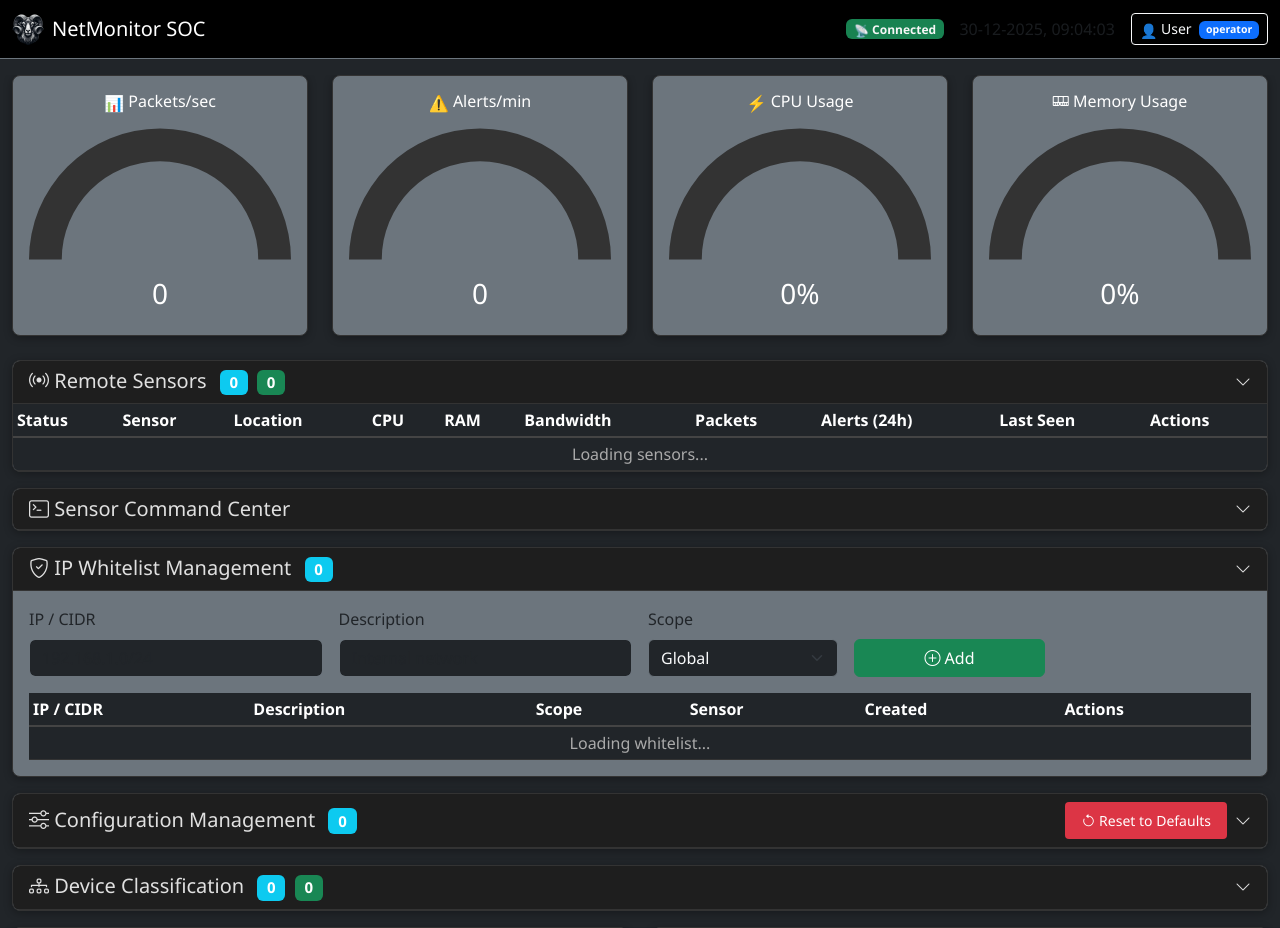
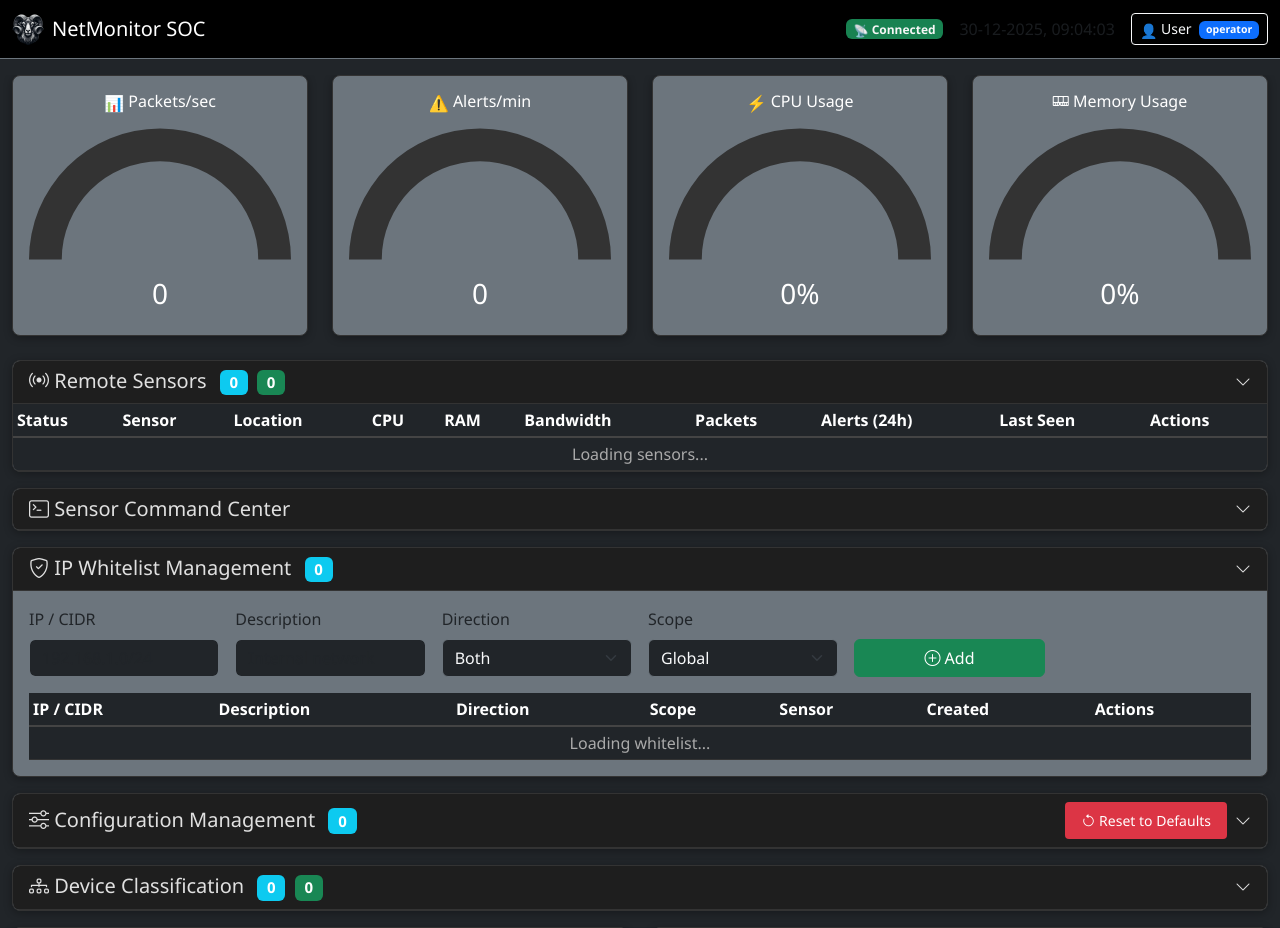
Before and after one commit to willempoort/netmonitor, a Python web app: template web/templates/dashboard.html in a window 1280 px wide, after a click that opens the changed part. Shown: the top 928 px of the page. Run offline with Jinja, Linux system fonts and the light colour scheme; the template is opened without the code that fills it, so the values that code supplies are empty; some libraries are stand-ins or nearby versions.

Commit message:
Add UI improvements for whitelist and device classification
Whitelist Management:
- Add direction dropdown (inbound/outbound/both) to whitelist form
- Add direction column to whitelist table with color-coded badges
- Add edit button to whitelist entries (pencil icon)
- Edit populates form with existing values, button changes to "Update"
- Direction badges: green=Inbound, yellow=Outbound, gray=Both

Device Classification Table:
- Default sort by IP address (ascending) - already configured
- Add sortable "Last Seen" column header with click-to-sort
- Add sortable "Template" column header
- Sorting works with ascending/descending toggle and arrow indicators
- Added last_seen and template_name to compareDevices function

```diff
--- a/web/static/js/dashboard.js
+++ b/web/static/js/dashboard.js
@@ -2023,16 +2023,32 @@ document.getElementById('command-history-btn').addEventListener('click', functio
 
 // ==================== Whitelist Management ====================
 
+// Store current whitelist entries for editing
+let whitelistEntries = [];
+
 function loadWhitelist() {
     fetch('/api/whitelist')
         .then(response => response.json())
         .then(data => {
             if (data.success) {
+                whitelistEntries = data.entries;
                 updateWhitelistTable(data.entries);
                 document.getElementById('whitelist-count').textContent = data.entries.length;
             }
         })
         .catch(error => console.error('Error loading whitelist:', error));
+}
+
+function getDirectionBadge(direction) {
+    switch(direction) {
+        case 'inbound':
+            return '<span class="badge bg-success">Inbound</span>';
+        case 'outbound':
+            return '<span class="badge bg-warning text-dark">Outbound</span>';
+        case 'both':
+        default:
+            return '<span class="badge bg-secondary">Both</span>';
+    }
 }
 
 function updateWhitelistTable(entries) {
@@ -2040,7 +2056,7 @@ function updateWhitelistTable(entries) {
     tbody.innerHTML = '';
 
     if (entries.length === 0) {
-        tbody.innerHTML = '<tr><td colspan="6" class="text-center text-muted">No whitelist entries</td></tr>';
+        tbody.innerHTML = '<tr><td colspan="7" class="text-center text-muted">No whitelist entries</td></tr>';
         return;
     }
 
@@ -2049,15 +2065,20 @@ function updateWhitelistTable(entries) {
         const scopeBadge = entry.scope === 'global'
             ? '<span class="badge bg-primary">Global</span>'
             : '<span class="badge bg-info">Sensor</span>';
+        const directionBadge = getDirectionBadge(entry.direction || 'both');
 
         row.innerHTML = `
             <td><code>${entry.ip_cidr}</code></td>
             <td>${entry.description || '<span class="text-muted">-</span>'}</td>
+            <td>${directionBadge}</td>
             <td>${scopeBadge}</td>
             <td>${entry.sensor_id || '<span class="text-muted">-</span>'}</td>
             <td><small>${new Date(entry.created_at).toLocaleString()}</small></td>
             <td>
-                <button class="btn btn-sm btn-danger" onclick="deleteWhitelistEntry(${entry.id})">
+                <button class="btn btn-sm btn-outline-primary me-1" onclick="editWhitelistEntry(${entry.id})" title="Edit">
+                    <i class="bi bi-pencil"></i>
+                </button>
+                <button class="btn btn-sm btn-danger" onclick="deleteWhitelistEntry(${entry.id})" title="Delete">
                     <i class="bi bi-trash"></i>
                 </button>
             </td>
@@ -2072,10 +2093,14 @@ document.getElementById('whitelist-scope').addEventListener('change', function()
     sensorContainer.style.display = this.value === 'sensor' ? 'block' : 'none';
 });
 
-// Add whitelist entry
+// Track if we're editing an existing entry
+let editingWhitelistId = null;
+
+// Add/Update whitelist entry
 document.getElementById('add-whitelist-btn').addEventListener('click', function() {
     const ipCidr = document.getElementById('whitelist-ip').value;
     const description = document.getElementById('whitelist-description').value;
+    const direction = document.getElementById('whitelist-direction').value;
     const scope = document.getElementById('whitelist-scope').value;
     const sensorId = scope === 'sensor' ? document.getElementById('whitelist-sensor-select').value : null;
 
@@ -2089,12 +2114,15 @@ document.getElementById('add-whitelist-btn').addEventListener('click', function(
         return;
     }
 
+    // If editing, delete old entry first then add new one
+    const saveEntry = () => {
         fetch('/api/whitelist', {
             method: 'POST',
             headers: { 'Content-Type': 'application/json' },
             body: JSON.stringify({
                 ip_cidr: ipCidr,
                 description: description,
+                direction: direction,
                 scope: scope,
                 sensor_id: sensorId
             })
@@ -2102,20 +2130,65 @@ document.getElementById('add-whitelist-btn').addEventListener('click', function(
         .then(response => response.json())
         .then(data => {
             if (data.success) {
-            // Clear form
-            document.getElementById('whitelist-ip').value = '';
-            document.getElementById('whitelist-description').value = '';
-            document.getElementById('whitelist-scope').value = 'global';
-            document.getElementById('whitelist-sensor-container').style.display = 'none';
-
-            // Reload whitelist
+                // Clear form and reset state
+                clearWhitelistForm();
                 loadWhitelist();
             } else {
                 alert('Error: ' + data.error);
             }
         })
         .catch(error => alert('Error: ' + error.message));
-});
+    };
+
+    if (editingWhitelistId) {
+        // Delete old entry first, then save new
+        fetch(`/api/whitelist/${editingWhitelistId}`, { method: 'DELETE' })
+            .then(() => saveEntry())
+            .catch(error => alert('Error updating: ' + error.message));
+    } else {
+        saveEntry();
+    }
+});
+
+// Clear whitelist form
+function clearWhitelistForm() {
+    document.getElementById('whitelist-ip').value = '';
+    document.getElementById('whitelist-description').value = '';
+    document.getElementById('whitelist-direction').value = 'both';
+    document.getElementById('whitelist-scope').value = 'global';
+    document.getElementById('whitelist-sensor-container').style.display = 'none';
+    editingWhitelistId = null;
+    document.getElementById('add-whitelist-btn').innerHTML = '<i class="bi bi-plus-circle"></i> Add';
+}
+
+// Edit whitelist entry - populate form with existing values
+window.editWhitelistEntry = function(entryId) {
+    const entry = whitelistEntries.find(e => e.id === entryId);
+    if (!entry) {
+        alert('Entry not found');
+        return;
+    }
+
+    // Populate form
+    document.getElementById('whitelist-ip').value = entry.ip_cidr;
+    document.getElementById('whitelist-description').value = entry.description || '';
+    document.getElementById('whitelist-direction').value = entry.direction || 'both';
+    document.getElementById('whitelist-scope').value = entry.scope;
+
+    if (entry.scope === 'sensor') {
+        document.getElementById('whitelist-sensor-container').style.display = 'block';
+        document.getElementById('whitelist-sensor-select').value = entry.sensor_id || '';
+    } else {
+        document.getElementById('whitelist-sensor-container').style.display = 'none';
+    }
+
+    // Set editing state
+    editingWhitelistId = entryId;
+    document.getElementById('add-whitelist-btn').innerHTML = '<i class="bi bi-check-circle"></i> Update';
+
+    // Scroll to form
+    document.getElementById('whitelist-ip').focus();
+};
 
 // Delete whitelist entry
 window.deleteWhitelistEntry = function(entryId) {
@@ -2129,6 +2202,10 @@ window.deleteWhitelistEntry = function(entryId) {
     .then(response => response.json())
     .then(data => {
         if (data.success) {
+            // If we were editing this entry, clear the form
+            if (editingWhitelistId === entryId) {
+                clearWhitelistForm();
+            }
             loadWhitelist();
         } else {
             alert('Error: ' + data.error);
--- a/web/static/js/device-classification.js
+++ b/web/static/js/device-classification.js
@@ -249,6 +249,16 @@ function compareDevices(a, b, column) {
             // Sort by vendor first, then MAC
             valA = ((a.vendor || '') + (a.mac_address || '')).toLowerCase();
             valB = ((b.vendor || '') + (b.mac_address || '')).toLowerCase();
+            break;
+        case 'last_seen':
+            // Sort by date (newest first when descending)
+            valA = a.last_seen ? new Date(a.last_seen).getTime() : 0;
+            valB = b.last_seen ? new Date(b.last_seen).getTime() : 0;
+            break;
+        case 'template_name':
+            // Sort by template name, unclassified at end
+            valA = (a.template_name || 'zzz_unclassified').toLowerCase();
+            valB = (b.template_name || 'zzz_unclassified').toLowerCase();
             break;
         default:
             valA = a[column] || '';
--- a/web/templates/dashboard.html
+++ b/web/templates/dashboard.html
@@ -298,13 +298,21 @@
                         <div class="card-body">
                             <!-- Add Whitelist Form -->
                             <div class="row g-3 mb-3">
-                                <div class="col-md-3">
+                                <div class="col-md-2">
                                     <label for="whitelist-ip" class="form-label">IP / CIDR</label>
                                     <input type="text" class="form-control bg-dark text-light border-secondary" id="whitelist-ip" placeholder="192.168.1.0/24">
                                 </div>
-                                <div class="col-md-3">
+                                <div class="col-md-2">
                                     <label for="whitelist-description" class="form-label">Description</label>
                                     <input type="text" class="form-control bg-dark text-light border-secondary" id="whitelist-description" placeholder="Internal network">
+                                </div>
+                                <div class="col-md-2">
+                                    <label for="whitelist-direction" class="form-label">Direction</label>
+                                    <select class="form-select bg-dark text-light border-secondary" id="whitelist-direction">
+                                        <option value="both">Both</option>
+                                        <option value="inbound">Inbound</option>
+                                        <option value="outbound">Outbound</option>
+                                    </select>
                                 </div>
                                 <div class="col-md-2">
                                     <label for="whitelist-scope" class="form-label">Scope</label>
@@ -332,6 +340,7 @@
                                         <tr>
                                             <th>IP / CIDR</th>
                                             <th>Description</th>
+                                            <th>Direction</th>
                                             <th>Scope</th>
                                             <th>Sensor</th>
                                             <th>Created</th>
@@ -340,7 +349,7 @@
                                     </thead>
                                     <tbody id="whitelist-table">
                                         <tr>
-                                            <td colspan="6" class="text-center text-muted">Loading whitelist...</td>
+                                            <td colspan="7" class="text-center text-muted">Loading whitelist...</td>
                                         </tr>
                                     </tbody>
                                 </table>
@@ -540,9 +549,13 @@
                                                     <th class="device-sort-header" data-sort="mac_vendor" style="cursor: pointer;" onclick="sortDevices('mac_vendor')">
                                                         MAC / Vendor<span class="sort-indicator"></span>
                                                     </th>
-                                                    <th>Template</th>
+                                                    <th class="device-sort-header" data-sort="template_name" style="cursor: pointer;" onclick="sortDevices('template_name')">
+                                                        Template<span class="sort-indicator"></span>
+                                                    </th>
                                                     <th>Learning Status</th>
-                                                    <th>Last Seen</th>
+                                                    <th class="device-sort-header" data-sort="last_seen" style="cursor: pointer;" onclick="sortDevices('last_seen')">
+                                                        Last Seen<span class="sort-indicator"></span>
+                                                    </th>
                                                     <th>Actions</th>
                                                 </tr>
                                             </thead>
```
Lines whose indentation alone changed are shown as unchanged.
